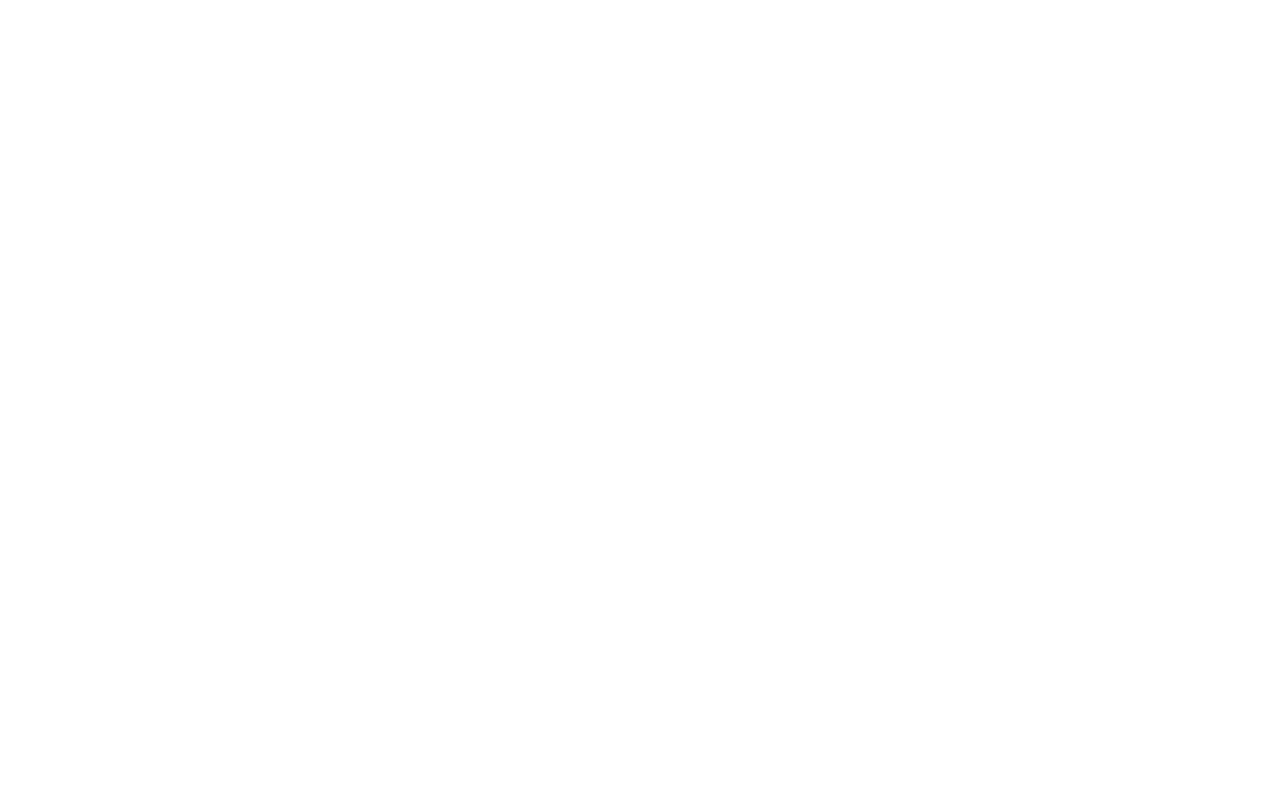
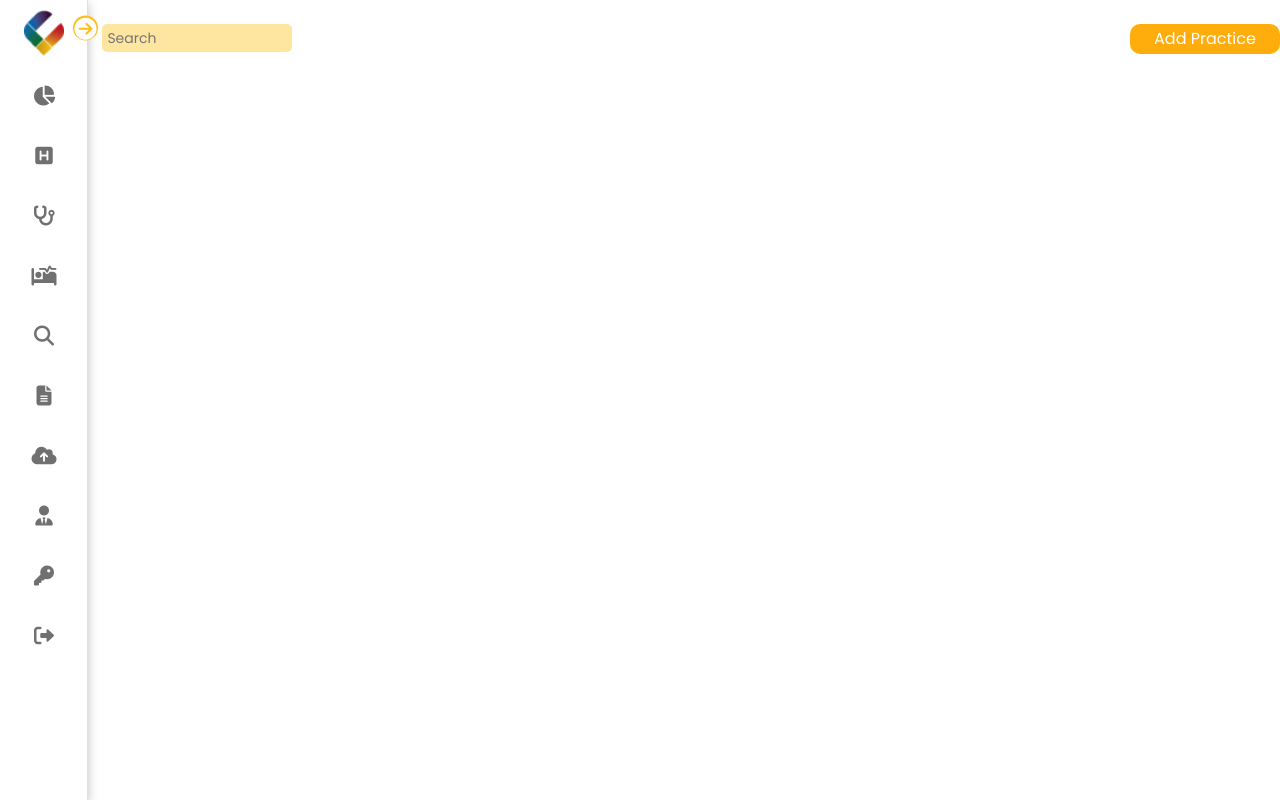
Before and after one commit to Dharaneesh2000/Cornerstohn, a React (Create React App) app: page /adminChangePassword in a window 1280 px wide. Before the commit this address had no page. Built offline with nearby package versions, Linux system fonts and the light colour scheme.

Commit message:
new screen added

```diff
--- /dev/null
+++ b/src/Admin/AdminChangePassword.js
@@ -0,0 +1,41 @@
+import React from 'react';
+import "../Login/home.css";
+import AdminSidebar from './Sidebar';
+
+function ChangePassword() {
+    return (
+        <div>
+            <AdminSidebar />
+
+        <div className='' style={{paddingLeft:"8%"}}>
+            <br />
+            {/*Add Practice button */}
+            <input className='popInputText' placeholder='Search' type="text"></input>
+            <button className="sButton" style={{width:"150px",float:"right"}} data-bs-toggle="modal" data-bs-target="#exampleModal">
+            Add Practice
+            </button>
+            <div class="modal fade" id="exampleModal" tabindex="-1" aria-labelledby="exampleModalLabel" aria-hidden="true">
+                <div class="modal-dialog modal-fullscreen">
+                    <div class="modal-content">
+                        <div class="modal-header">
+                            <h5 class="modal-title" id="exampleModalLabel" style={{ color: "#4F4F4F" }}><b>Create Practice</b></h5>
+                            <button type="button" class="btn-close" data-bs-dismiss="modal" aria-label="Close"></button>
+                        </div>
+                        <div class="modal-body">
+                        ChangePassword
+                        </div>
+                        <div class="modal-footer">
+                            <button type="button"  class="sButton" style={{width:"anto"}} data-bs-dismiss="modal">Close</button>
+                            <button type="button" class="sButton" style={{width:"anto"}}>Save changes</button>
+                        </div>
+                    </div>
+                </div>
+            </div>
+            {/*Add Practice button end */}
+            </div>
+
+        </div>
+    )
+}
+
+export default ChangePassword;
--- /dev/null
+++ b/src/Admin/AdminEmployees.js
@@ -0,0 +1,41 @@
+import React from 'react';
+import "../Login/home.css";
+import AdminSidebar from './Sidebar';
+
+function Empoloyees() {
+    return (
+        <div>
+            <AdminSidebar />
+
+        <div className='' style={{paddingLeft:"8%"}}>
+            <br />
+            {/*Add Practice button */}
+            <input className='popInputText' placeholder='Search' type="text"></input>
+            <button className="sButton" style={{width:"150px",float:"right"}} data-bs-toggle="modal" data-bs-target="#exampleModal">
+            Add Practice
+            </button>
+            <div class="modal fade" id="exampleModal" tabindex="-1" aria-labelledby="exampleModalLabel" aria-hidden="true">
+                <div class="modal-dialog modal-fullscreen">
+                    <div class="modal-content">
+                        <div class="modal-header">
+                            <h5 class="modal-title" id="exampleModalLabel" style={{ color: "#4F4F4F" }}><b>Create Practice</b></h5>
+                            <button type="button" class="btn-close" data-bs-dismiss="modal" aria-label="Close"></button>
+                        </div>
+                        <div class="modal-body">
+                        Empoloyees
+                        </div>
+                        <div class="modal-footer">
+                            <button type="button"  class="sButton" style={{width:"anto"}} data-bs-dismiss="modal">Close</button>
+                            <button type="button" class="sButton" style={{width:"anto"}}>Save changes</button>
+                        </div>
+                    </div>
+                </div>
+            </div>
+            {/*Add Practice button end */}
+            </div>
+
+        </div>
+    )
+}
+
+export default Empoloyees;
--- /dev/null
+++ b/src/Admin/AdminForms.js
@@ -0,0 +1,41 @@
+import React from 'react';
+import "../Login/home.css";
+import AdminSidebar from './Sidebar';
+
+function Forms() {
+    return (
+        <div>
+            <AdminSidebar />
+
+        <div className='' style={{paddingLeft:"8%"}}>
+            <br />
+            {/*Add Practice button */}
+            <input className='popInputText' placeholder='Search' type="text"></input>
+            <button className="sButton" style={{width:"150px",float:"right"}} data-bs-toggle="modal" data-bs-target="#exampleModal">
+            Add Practice
+            </button>
+            <div class="modal fade" id="exampleModal" tabindex="-1" aria-labelledby="exampleModalLabel" aria-hidden="true">
+                <div class="modal-dialog modal-fullscreen">
+                    <div class="modal-content">
+                        <div class="modal-header">
+                            <h5 class="modal-title" id="exampleModalLabel" style={{ color: "#4F4F4F" }}><b>Create Practice</b></h5>
+                            <button type="button" class="btn-close" data-bs-dismiss="modal" aria-label="Close"></button>
+                        </div>
+                        <div class="modal-body">
+                            Forms
+                        </div>
+                        <div class="modal-footer">
+                            <button type="button"  class="sButton" style={{width:"anto"}} data-bs-dismiss="modal">Close</button>
+                            <button type="button" class="sButton" style={{width:"anto"}}>Save changes</button>
+                        </div>
+                    </div>
+                </div>
+            </div>
+            {/*Add Practice button end */}
+            </div>
+
+        </div>
+    )
+}
+
+export default Forms;
--- a/src/Admin/AdminPractice.js
+++ b/src/Admin/AdminPractice.js
@@ -6,10 +6,12 @@
     return (
         <div>
             <AdminSidebar />
-        <div className='' style={{paddingLeft:"7%"}}>
 
+        <div className='' style={{paddingLeft:"8%"}}>
+            <br />
             {/*Add Practice button */}
-            <button className='sButton' type="button" class="btn btn-primary" data-bs-toggle="modal" data-bs-target="#exampleModal">
+            <input className='popInputText' placeholder='Search' type="text"></input>
+            <button className="sButton" style={{width:"150px",float:"right"}} data-bs-toggle="modal" data-bs-target="#exampleModal">
             Add Practice
             </button>
             <div class="modal fade" id="exampleModal" tabindex="-1" aria-labelledby="exampleModalLabel" aria-hidden="true">
@@ -79,8 +81,8 @@
                             </div>
                         </div>
                         <div class="modal-footer">
-                            <button type="button" class="btn btn-secondary" data-bs-dismiss="modal">Close</button>
-                            <button type="button" class="btn btn-primary">Save changes</button>
+                            <button type="button"  class="sButton" style={{width:"anto"}} data-bs-dismiss="modal">Close</button>
+                            <button type="button" class="sButton" style={{width:"anto"}}>Save changes</button>
                         </div>
                     </div>
                 </div>
--- /dev/null
+++ b/src/Admin/AdminUploads.js
@@ -0,0 +1,41 @@
+import React from 'react';
+import "../Login/home.css";
+import AdminSidebar from './Sidebar';
+
+function Uploads() {
+    return (
+        <div>
+            <AdminSidebar />
+
+        <div className='' style={{paddingLeft:"8%"}}>
+            <br />
+            {/*Add Practice button */}
+            <input className='popInputText' placeholder='Search' type="text"></input>
+            <button className="sButton" style={{width:"150px",float:"right"}} data-bs-toggle="modal" data-bs-target="#exampleModal">
+            Add Practice
+            </button>
+            <div class="modal fade" id="exampleModal" tabindex="-1" aria-labelledby="exampleModalLabel" aria-hidden="true">
+                <div class="modal-dialog modal-fullscreen">
+                    <div class="modal-content">
+                        <div class="modal-header">
+                            <h5 class="modal-title" id="exampleModalLabel" style={{ color: "#4F4F4F" }}><b>Create Practice</b></h5>
+                            <button type="button" class="btn-close" data-bs-dismiss="modal" aria-label="Close"></button>
+                        </div>
+                        <div class="modal-body">
+                        Uploads
+                        </div>
+                        <div class="modal-footer">
+                            <button type="button"  class="sButton" style={{width:"anto"}} data-bs-dismiss="modal">Close</button>
+                            <button type="button" class="sButton" style={{width:"anto"}}>Save changes</button>
+                        </div>
+                    </div>
+                </div>
+            </div>
+            {/*Add Practice button end */}
+            </div>
+
+        </div>
+    )
+}
+
+export default Uploads;
--- a/src/Admin/Sidebar.js
+++ b/src/Admin/Sidebar.js
@@ -39,7 +39,7 @@
                             </li>
 
                             <li className="nav-link">
-                                <a href="#">
+                                <a href="/adminPractices">
                                     <i class="icon fa-solid fa-square-h"></i>
                                     <span className="text-sidebar nav-text">Practices</span>
                                 </a>
@@ -67,35 +67,35 @@
                             </li>
 
                             <li className="nav-link">
-                                <a href="#">
+                                <a href="/adminForms">
                                     <i class="icon fa-solid fa-file-lines"></i>
                                     <span className="text-sidebar nav-text">Forms</span>
                                 </a>
                             </li>
 
                             <li className="nav-link">
-                                <a href="#">
+                                <a href="/adminUploads">
                                     <i class="icon fa-solid fa-cloud-arrow-up"></i>
                                     <span className="text-sidebar nav-text">Uploads</span>
                                 </a>
                             </li>
 
                             <li className="nav-link">
-                                <a href="#">
+                                <a href="/adminEmpoloyees">
                                     <i class="icon fa-solid fa-user-tie"></i>
                                     <span className="text-sidebar nav-text">Employees</span>
                                 </a>
                             </li>
 
                             <li className="nav-link">
-                                <a href="#">
+                                <a href="/adminChangePassword">
                                     <i class="icon fa-solid fa-key"></i>
                                     <span className="text-sidebar nav-text">Change Password</span>
                                 </a>
                             </li>
 
                             <li className="nav-link">
-                                <a href="#">
+                                <a href="/">
                                     <i class="icon fa-solid fa-right-from-bracket"></i>
                                     <span className="text-sidebar nav-text">Logout</span>
                                 </a>
--- a/src/App.js
+++ b/src/App.js
@@ -1,19 +1,46 @@
 import { BrowserRouter as Router, Routes, Route } from "react-router-dom";
 import './App.css';
+
+//------------------------[Home login]------------------------------------------------------------------
 import Login from './Login/Login';
+//------------------------[Home login end]---------------------------------------------------------------
+
+// -------------------------[ Admin pages start ]------------------------------------------------------------
 import AdminSidebar from './Admin/Sidebar'
 import PatientLogin from "./Login/PatientLogin";
+import Practices from "./Admin/AdminPractice";
+import ChangePassword from "./Admin/AdminChangePassword";
+import Forms from "./Admin/AdminForms";
+import Uploads from "./Admin/AdminUploads";
+import Empoloyees from "./Admin/AdminEmployees";
+// -------------------------[ Admin pages end ]------------------------------------------------------------
+
+
+// -------------------------[ patient pages start ]------------------------------------------------------------
 import PatientReg from "./Patient/PatientReg";
-import Practices from "./Admin/AdminPractice";
+// -------------------------[ patient pages end ]------------------------------------------------------------
+
 function App() {
   return (
     <Router>
       <Routes>
+        {/* ------------------------[Home login]---------------------------- */}
         <Route path="/" element={<Login />} />
+        {/* ------------------------[Home login end]---------------------------- */}
+
+        {/*  -------------------------[ Admin pages start ]------------------------------- */}
         <Route path="/Sidebar" element={<AdminSidebar />} />
         <Route path="/adminPractices" element={<Practices />} />
+        <Route path="/adminChangePassword" element={<ChangePassword />} />
+        <Route path="/adminForms" element={<Forms />} />
+        <Route path="/adminUploads" element={<Uploads />} />
+        <Route path="/adminEmpoloyees" element={<Empoloyees />} />
+        {/*  -------------------------[ Admin pages end ]------------------------------- */}
+
+        {/* -------------------------[ patient pages start ]------------------------------------ */}
         <Route path="/patientLogin" element={<PatientLogin />} />
         <Route path="/patientReg" element={<PatientReg />} />
+        {/* -------------------------[ patient pages end ]------------------------------------ */}
       </Routes>
     </Router>
   );
--- a/src/Login/home.css
+++ b/src/Login/home.css
@@ -73,13 +73,14 @@
     width: 100px;
     height: 30px;
     border-radius: 10px;
-    border-color:#FFAD0D ;
     background-color: #FFAD0D;
     color: white;
+    border: #FFAD0D;
 }
 .sButton:hover{
     background-color: white;
     color: #FFAD0D;
+    border-style:solid;
 }
 #color{
     position: relative;
```
